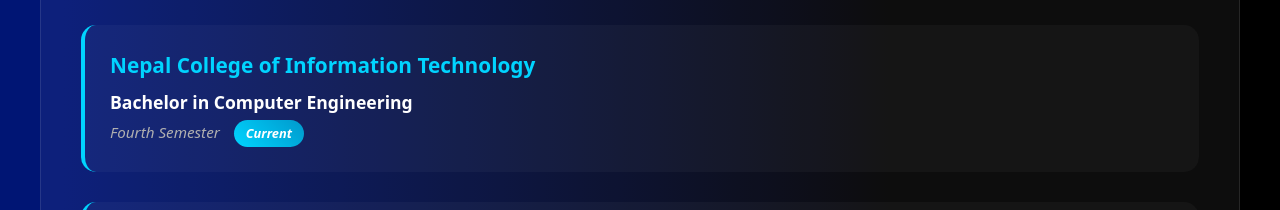
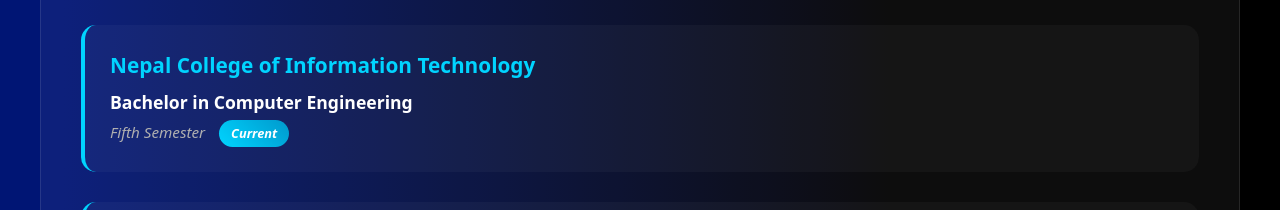
Before and after one commit to adhikari-arpan/Portfolio_website, a plain HTML site: page index.html in a window 1280 px wide. Shown: the part 2120-2330 px from the top of the page. Drawn offline with nearby package versions, Linux system fonts and the light colour scheme.

Commit message:
Semester Update

```diff
--- a/index.html
+++ b/index.html
@@ -340,7 +340,7 @@
               </div>
               <div class="modern-degree">Bachelor in Computer Engineering</div>
               <div class="modern-duration">
-                Fourth Semester
+                Fifth Semester
                 <span class="modern-current-badge">Current</span>
               </div>
             </div>
```
